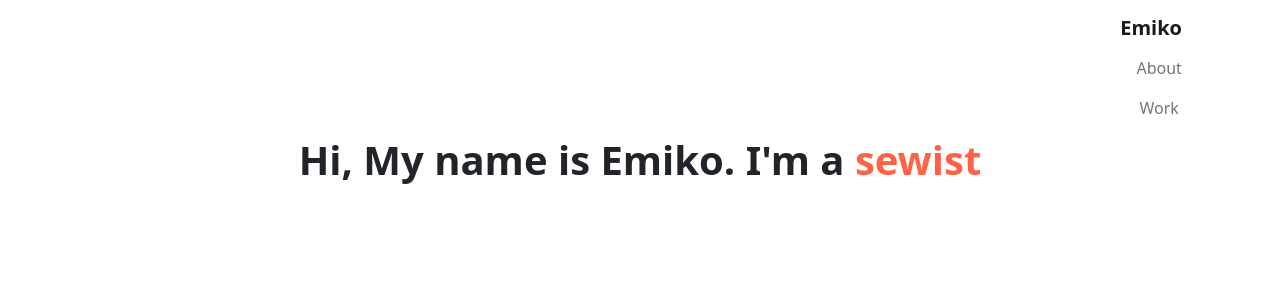
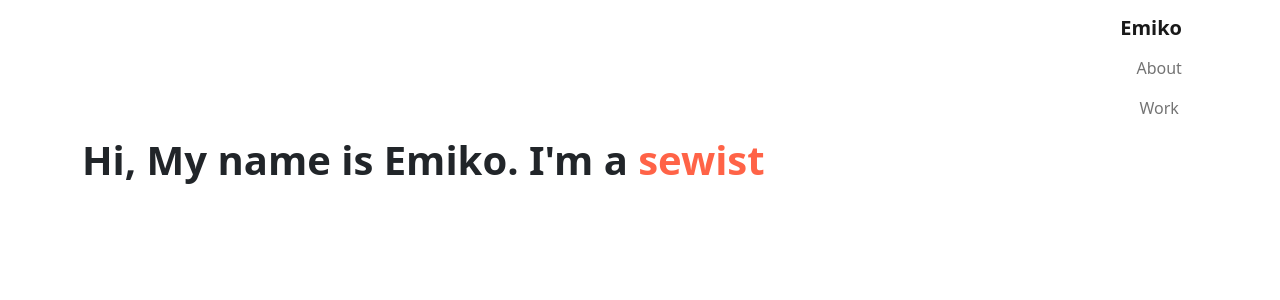
Before and after one commit to ejpijoan/myPortfolio, a React (Create React App) app: page / in a window 1280 px wide. Shown: the top 300 px of the page. Built offline with nearby package versions, Linux system fonts and the light colour scheme.

Commit message:
removes contentEditable from h1 in intro component

```diff
--- a/src/components/Intro.js
+++ b/src/components/Intro.js
@@ -28,7 +28,7 @@ class Intro extends Component {
         render(){
            return (
                 <Container className='container'>
-                        <h1 className='intro' contentEditable>
+                        <h1 className='intro'>
                         Hi, My name is Emiko. I'm a <span style={{color: 'tomato'}}>{this.state.roles[this.state.index]}</span></h1>
                 </Container>
            )
--- a/src/css/Intro.css
+++ b/src/css/Intro.css
@@ -1,6 +1,6 @@
 .container {
     display: flex;
-    justify-content: center;
+    justify-content: flex-start;
     align-items: center;
 }
 
```
